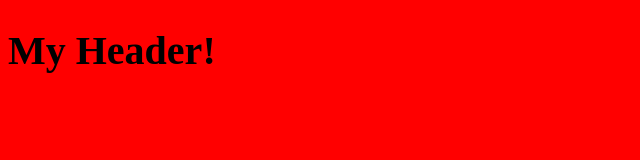
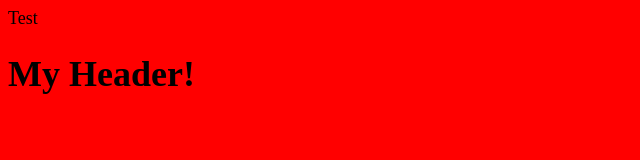
Before and after one commit to adapok123/test-repo, a plain HTML site: page index.html in a window 1280 px wide. Shown: the whole page, without its empty margins (0-640 px from the left). Drawn offline with Linux system fonts and the light colour scheme.

Commit message:
Upd master

```diff
--- a/css/style.css
+++ b/css/style.css
@@ -1,4 +1,4 @@
 body{
-    font-size: 20px;
+    font-size: 18px;
     background-color: red;
 }
--- a/index.html
+++ b/index.html
@@ -7,6 +7,7 @@
     <link rel="stylesheet" href="/css/style.css">
 </head>
 <body>
+    <span>Test</span>
     <header>
         <h1>My Header!</h1>
     </header>
```
